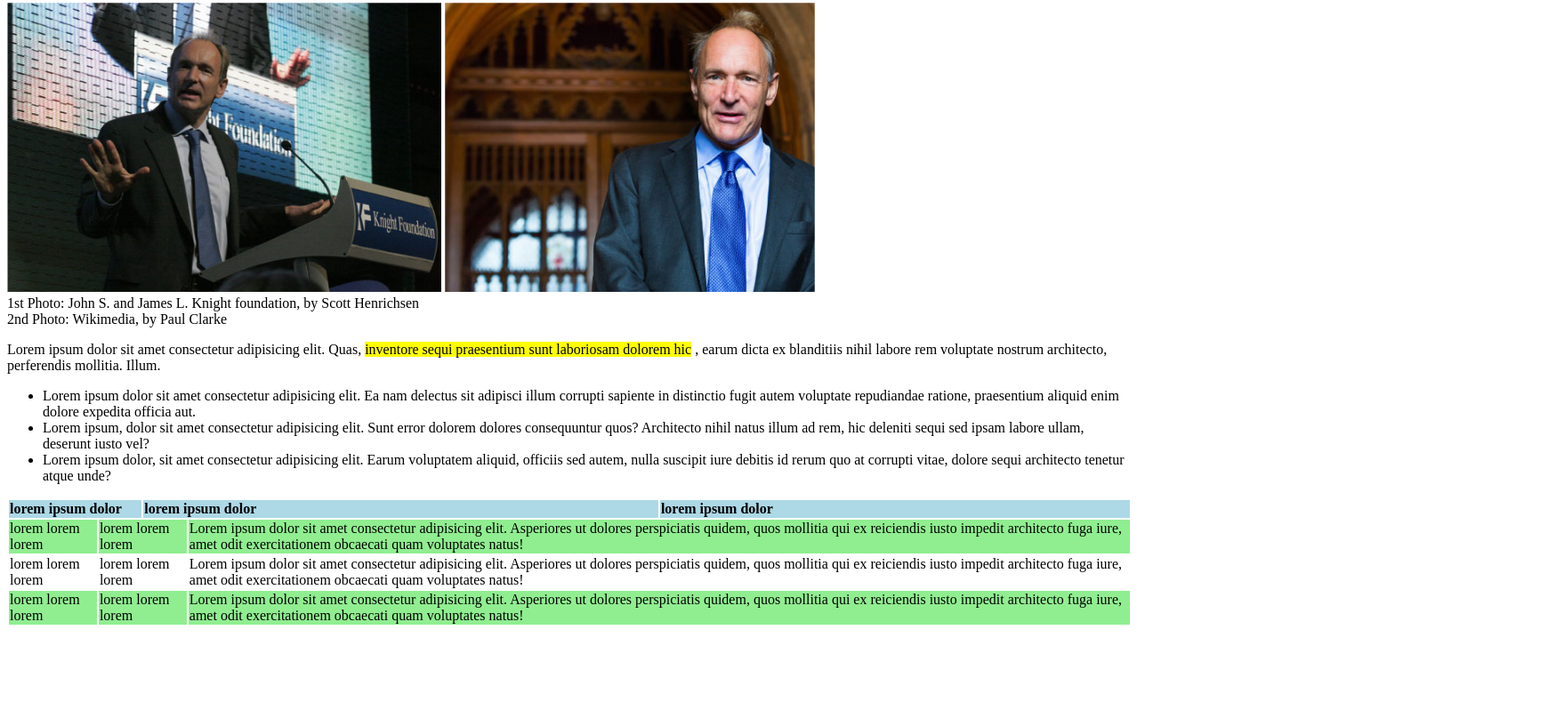
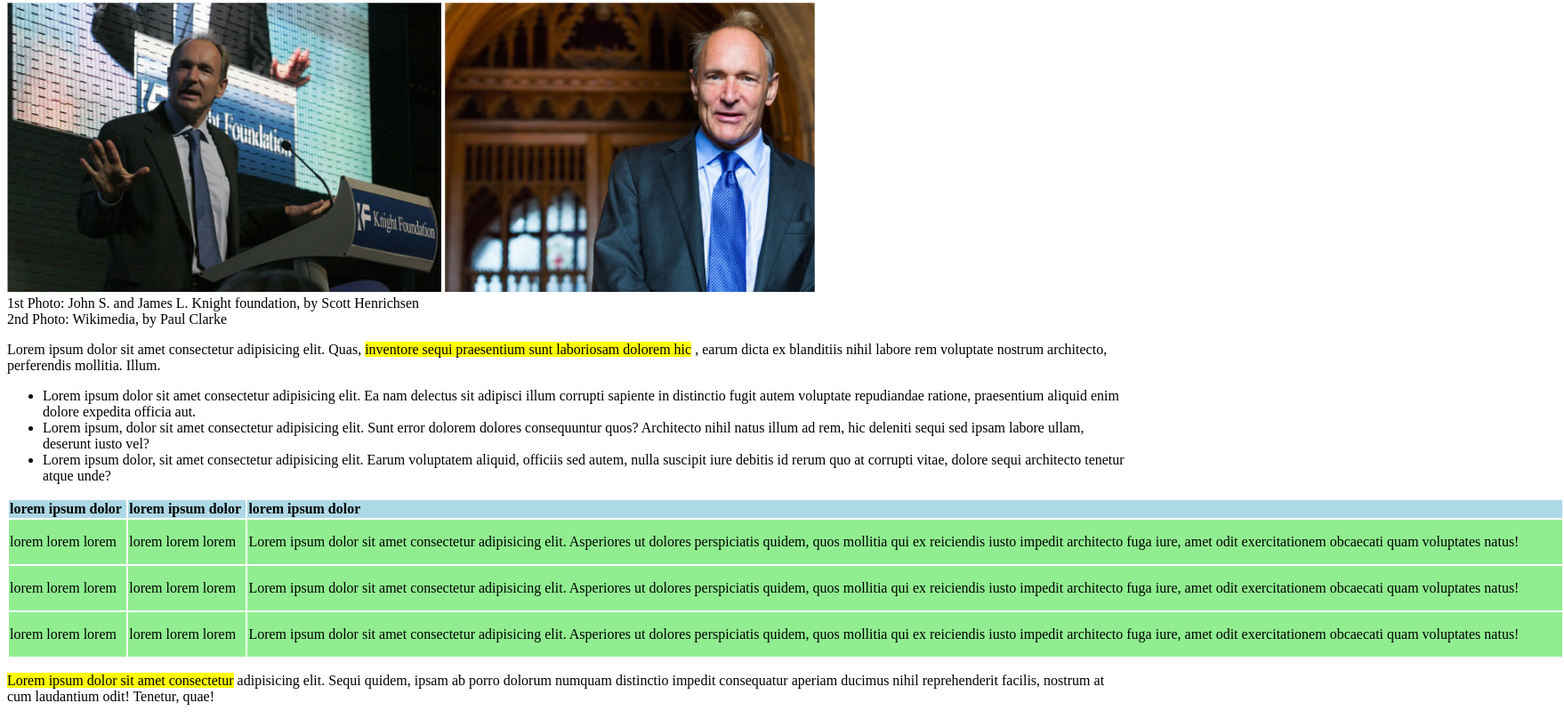
Before and after one commit to Dandav2923/html-css-booleaner, a plain HTML site: page index.htm in a window 1280 px wide. Shown: the part 185-993 px from the top of the page at 89% size, 1758 px wide, since content can reach past the window. Before the commit the page ends 897 px from the top, so only its background shows below. Drawn offline with Linux system fonts and the light colour scheme.

Commit message:
chiuso main

```diff
--- a/css/style.css
+++ b/css/style.css
@@ -30,11 +30,14 @@
 
 .tabella-informazioni {
     text-align: left;
+    width: 1750px;
 }
 .intestazione {
 background-color: lightblue;
+height: 20px;
 }
 
 .riga-verde {
     background-color: lightgreen;
+    height: 50px;
 }
--- a/index.htm
+++ b/index.htm
@@ -28,7 +28,7 @@
         </div>
     </header>
     <main>
-        <div">
+        <div>
             <p>Lorem ipsum dolor sit amet consectetur adipisicing elit. Quas, <span class="testo-importante">inventore sequi praesentium sunt laboriosam dolorem hic</span> , earum dicta ex blanditiis nihil labore rem voluptate nostrum architecto, perferendis mollitia. Illum.</p>
         </div>
         <div class="unordered-list">
@@ -42,35 +42,40 @@
             <table class="tabella-informazioni">
                 <thead>
                     <tr class="intestazione">
-                        <th colspan="4">lorem ipsum dolor</th>
-                        <th colspan="4">lorem ipsum dolor</th>
-                        <th colspan="3">lorem ipsum dolor</th>
+                        <th>lorem ipsum dolor</th>
+                        <th>lorem ipsum dolor</th>
+                        <th>lorem ipsum dolor</th>
                     </tr>
                 </thead>
                 <tbody>
                     <tr class="riga-verde">
-                        <td colspan="3">lorem lorem lorem</td>
-                        <td colspan="3">lorem lorem lorem</td>
-                        <td colspan="3">Lorem ipsum dolor sit amet consectetur adipisicing elit. Asperiores ut dolores perspiciatis quidem, quos mollitia qui ex reiciendis iusto impedit architecto fuga iure, amet odit exercitationem obcaecati quam voluptates natus!</td>
+                        <td>lorem lorem lorem</td>
+                        <td>lorem lorem lorem</td>
+                        <td>Lorem ipsum dolor sit amet consectetur adipisicing elit. Asperiores ut dolores perspiciatis quidem, quos mollitia qui ex reiciendis iusto impedit architecto fuga iure, amet odit exercitationem obcaecati quam voluptates natus!</td>
                     </tr>
-                    <tr>
-                        <td colspan="3">lorem lorem lorem</td>
-                        <td colspan="3">lorem lorem lorem</td>
-                        <td colspan="3">Lorem ipsum dolor sit amet consectetur adipisicing elit. Asperiores ut dolores perspiciatis quidem,
+                    <tr class="riga-verde">
+                        <td>lorem lorem lorem</td>
+                        <td>lorem lorem lorem</td>
+                        <td>Lorem ipsum dolor sit amet consectetur adipisicing elit. Asperiores ut dolores perspiciatis quidem,
                             quos mollitia qui ex reiciendis iusto impedit architecto fuga iure, amet odit exercitationem obcaecati quam
                             voluptates natus!</td>
                     </tr>
                     <tr class="riga-verde">
-                        <td colspan="3">lorem lorem lorem</td>
-                        <td colspan="3">lorem lorem lorem</td>
-                        <td colspan="3">Lorem ipsum dolor sit amet consectetur adipisicing elit. Asperiores ut dolores perspiciatis quidem,
+                        <td>lorem lorem lorem</td>
+                        <td>lorem lorem lorem</td>
+                        <td>Lorem ipsum dolor sit amet consectetur adipisicing elit. Asperiores ut dolores perspiciatis quidem,
                             quos mollitia qui ex reiciendis iusto impedit architecto fuga iure, amet odit exercitationem obcaecati quam
                             voluptates natus!</td>
                     </tr>
                 </tbody>
             </table>
         </div>
+        <div>
+            <p> <span class="testo-importante">Lorem ipsum dolor sit amet consectetur</span>  adipisicing elit. Sequi quidem, ipsam ab porro dolorum numquam distinctio impedit consequatur aperiam ducimus nihil reprehenderit facilis, nostrum at cum laudantium odit! Tenetur, quae!</p>
+        </div>
+
     </main>
+
     <footer></footer>
 </body>
 </html>
```
